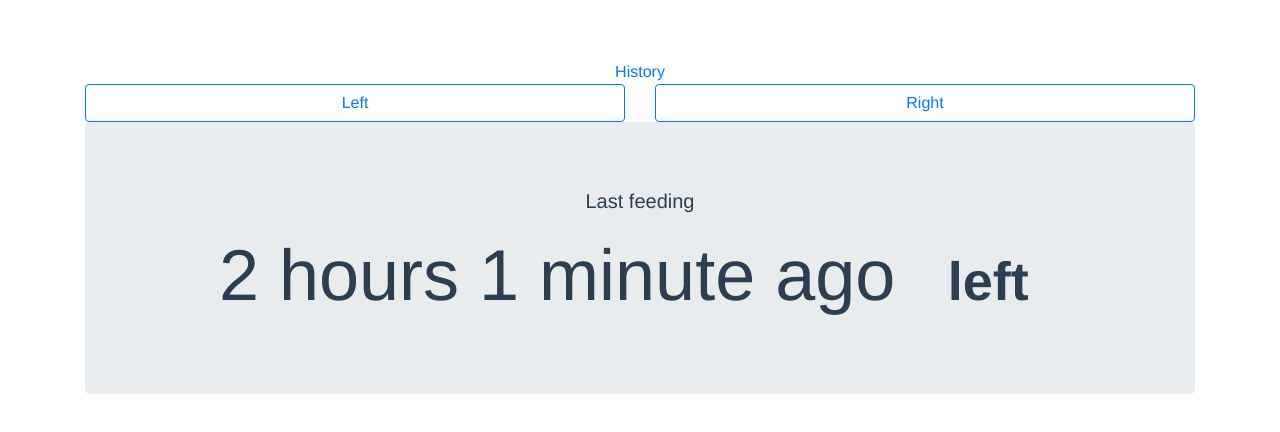
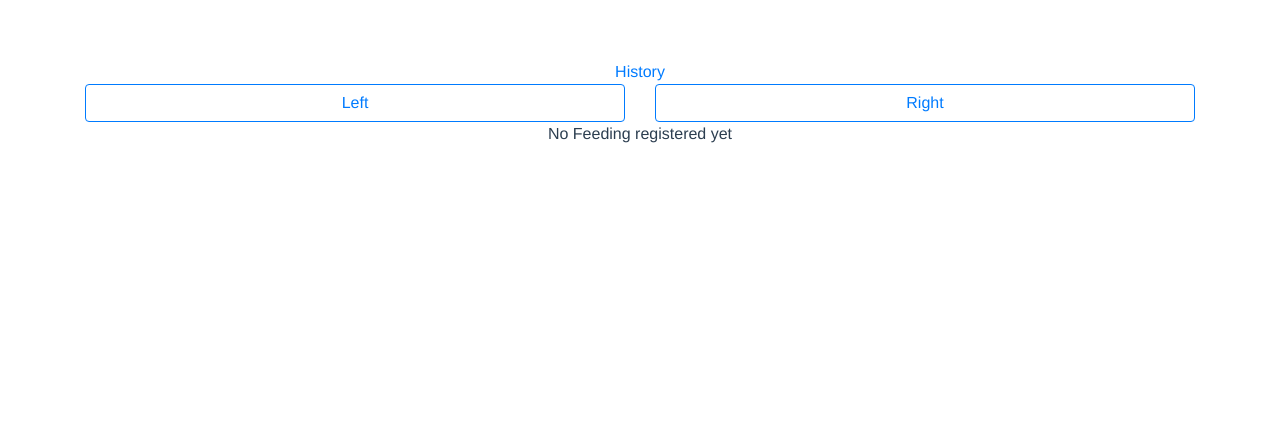
Before and after one commit to eMerzh/feedlog, a Vue app: page /history in a window 1280 px wide. Shown: the top 432 px of the page. Built offline with nearby package versions, Linux system fonts and the light colour scheme.

Commit message:
✨ first shot at persistency using localforage

```diff
--- a/package.json
+++ b/package.json
@@ -15,6 +15,7 @@
   },
   "dependencies": {
     "bootstrap": "4.0.0-alpha.6",
+    "localforage": "^1.5.0",
     "vue": "^2.3.3",
     "vue-router": "^2.6.0"
   },
--- a/src/App.vue
+++ b/src/App.vue
@@ -5,6 +5,11 @@
 </template>
 
 <script>
+import store from '@/store';
+
+// Restore store from localStorage
+store.initLoad();
+
 export default {
   name: 'app'
 }
--- a/src/components/MainView.vue
+++ b/src/components/MainView.vue
@@ -25,13 +25,16 @@
             <button class="btn btn-outline-primary btn-block" @click="start('right')">Right</button>
           </div>
         </div>
-        <div class="jumbotron">
+        <div class="jumbotron" v-if="latestFeeding">
           <p class="lead">Last feeding</p>
           <h1 class="display-3">
             <timecount :startTime="latestFeeding.date" :auto-update="1" :precision="2"></timecount>
             ago
             <small class="badge badge-default badge-pill">{{ latestFeeding.side }}</small>
           </h1>
+        </div>
+        <div v-else>
+          No Feeding registered yet
         </div>
       </div>
     </template>
--- a/src/store.js
+++ b/src/store.js
@@ -1,3 +1,5 @@
+import localForage from "localforage";
+
 export default {
   debug: true,
   state: {
@@ -6,7 +8,18 @@ export default {
       {date: Math.trunc((new Date()).getTime() / 1000) - 60*60*2 - 64, side: 'left'},
     ],
   },
+  initLoad() {
+    localForage
+      .getItem('feedItems')
+      .then((value) => {
+        this.state.feedItems = value || [];
+      });
+  },
+  commit() {
+    return localForage.setItem('feedItems', this.state.feedItems);
+  },
   addFeedItem (item) {
     this.state.feedItems.push(item);
+    this.commit();
   },
-}
+};
```
Also changed, not shown: 1 other file (tests, documents, lock files or other folders).
